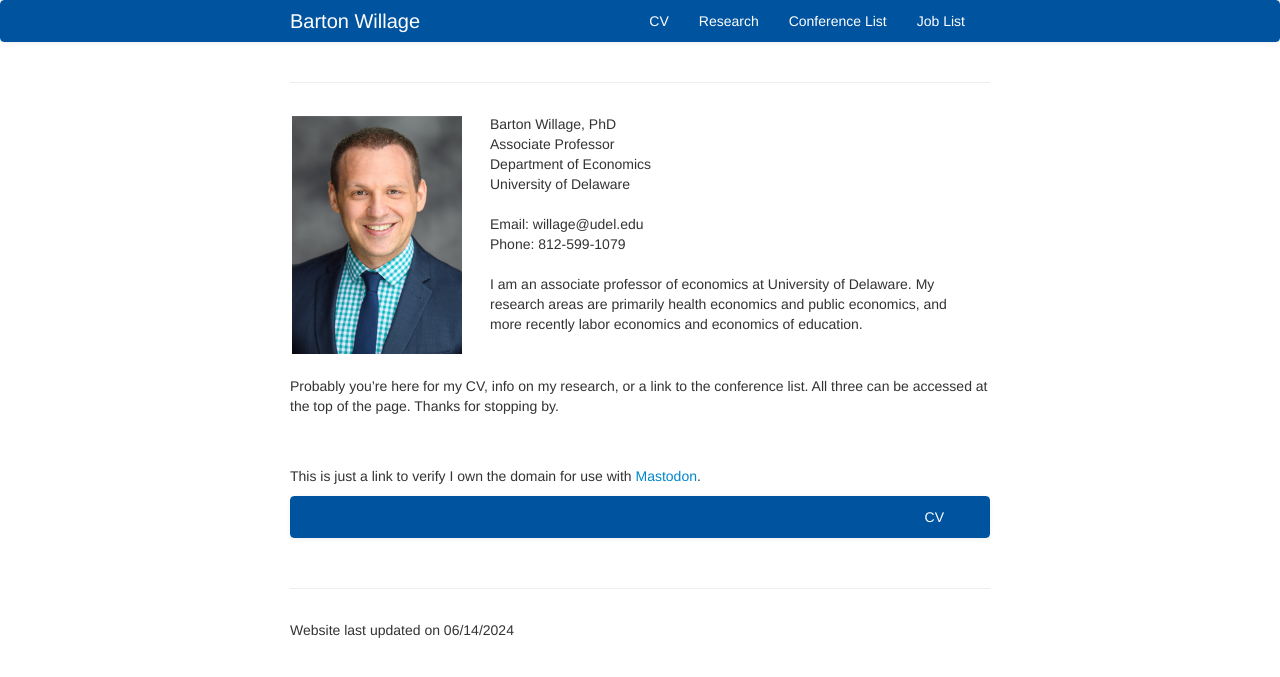
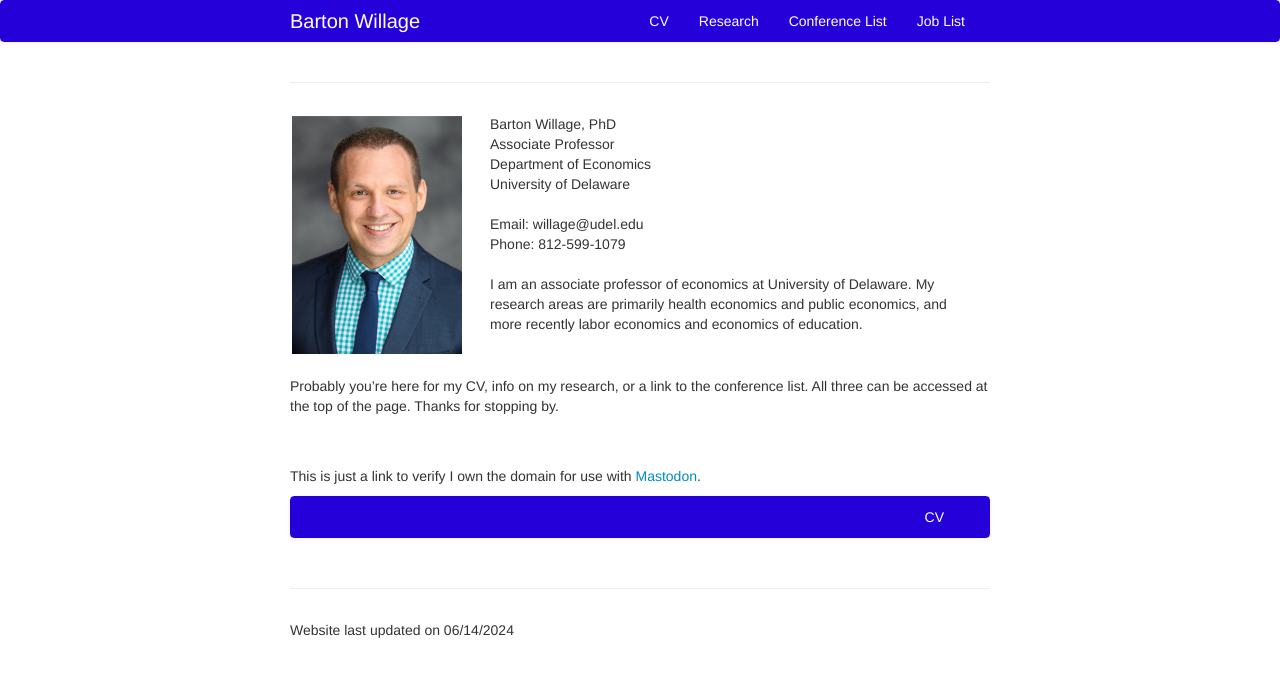
Before and after one commit to bjwillage/bjwillage.github.io, a Jekyll site: the page built from index.md, in a window 1280 px wide. Shown: the top 677 px of the page. Built offline with Jekyll 4.4.1, drawn with Linux system fonts in a browser that asks for light colours.

Commit message:
Update kbroman.css

```diff
--- a/assets/themes/twitter/css/kbroman.css
+++ b/assets/themes/twitter/css/kbroman.css
@@ -94,13 +94,13 @@ h1, h2, h3, h4 {
    padding-left:20px;
    padding-right:20px;
    background-color:#fafafa;
-   background-image:-moz-linear-gradient(top, #00539f, #00539f);
-   background-image:-webkit-gradient(linear, 0 0, 0 100%, from(#00539f), to(#00539f));
-   background-image:-webkit-linear-gradient(top, #00539f, #00539f);
-   background-image:-o-linear-gradient(top, #00539f, #00539f);
-   background-image:linear-gradient(to bottom, #00539f, #00539f);
+   background-image:-moz-linear-gradient(top, #2600D9, #2600D9);
+   background-image:-webkit-gradient(linear, 0 0, 0 100%, from(#2600D9), to(#2600D9));
+   background-image:-webkit-linear-gradient(top, #2600D9, #2600D9);
+   background-image:-o-linear-gradient(top, #2600D9, #2600D9);
+   background-image:linear-gradient(to bottom, #2600D9, #2600D9);
    background-repeat:repeat-x;filter:progid:DXImageTransform.Microsoft.gradient(startColorstr='#ffffffff', endColorstr='#fff2f2f2', GradientType=0);
-   border:1px solid #00539f;
+   border:1px solid #2600D9;
    -webkit-border-radius:4px;
    -moz-border-radius:4px;
    border-radius:4px;
```
